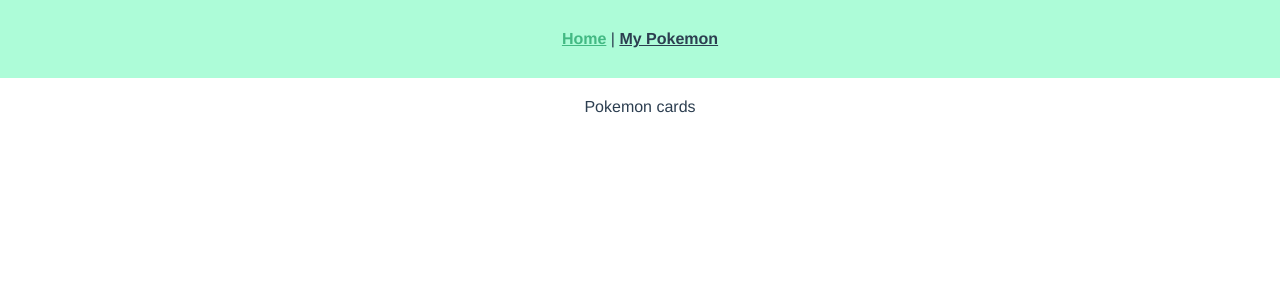
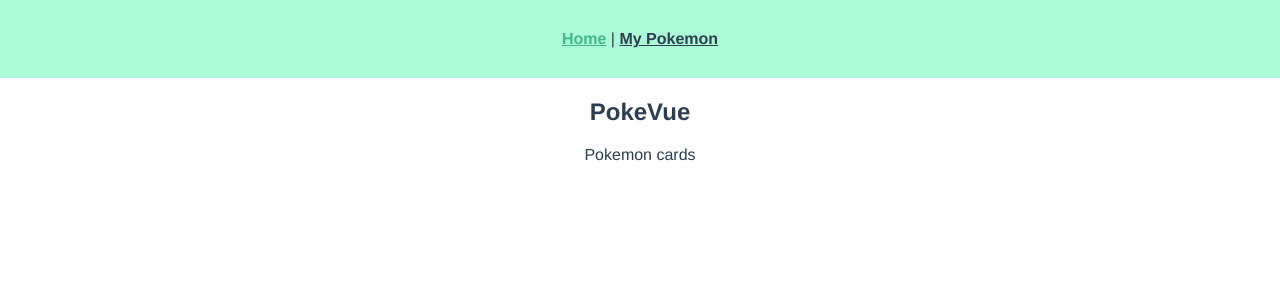
Before and after one commit to malyz01/PokeVue, a Vue app: page /#/ in a window 1280 px wide. Shown: the top 300 px of the page. Built offline with nearby package versions, Linux system fonts and the light colour scheme.

Commit message:
Added axios

```diff
--- a/package.json
+++ b/package.json
@@ -8,6 +8,7 @@
     "lint": "vue-cli-service lint"
   },
   "dependencies": {
+    "axios": "^0.20.0",
     "core-js": "^3.6.5",
     "vue": "^2.6.11",
     "vue-router": "^3.2.0",
--- a/src/views/Home.vue
+++ b/src/views/Home.vue
@@ -1,6 +1,6 @@
 <template>
   <div class="home">
-    <Title msg="PokeVue" />
+    <Title title="PokeVue" />
     <div>Pokemon cards</div>
   </div>
 </template>
```
Also changed, not shown: 1 other file (tests, documents, lock files or other folders).
